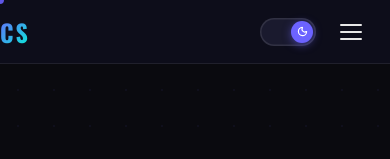
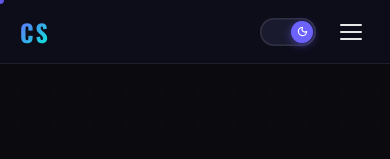
Before and after one commit to carlosaculsan-ui/my-portfolio, a React (Vite) app: page / in a window 390 px wide. Shown: the top 159 px of the page. Built offline with nearby package versions, Linux system fonts and the light colour scheme.

Commit message:
fix: replace tailwind responsive nav classes with plain css to fix mobile breakpoint

```diff
--- a/src/components/Navbar.jsx
+++ b/src/components/Navbar.jsx
@@ -163,7 +163,7 @@ export default function Navbar() {
       }}
     >
       {/* Inner container — 3-col: logo | links (true center) | controls */}
-      <div className="flex items-center w-full h-full pl-0 pr-5 md:pl-1 md:pr-8 mx-auto max-w-[1200px]">
+      <div className="nav-inner">
 
         {/* Left: Logo */}
         <div className="flex-1">
@@ -178,7 +178,7 @@ export default function Navbar() {
         </div>
 
         {/* Center: Desktop nav links */}
-        <div className="hidden md:flex items-center gap-14">
+        <div className="nav-desktop-links">
           {links.map((l) => <MagneticLink key={l} label={l} isActive={activeSection === l.toLowerCase()} />)}
         </div>
 
@@ -187,14 +187,14 @@ export default function Navbar() {
           <a
             href="#contact"
             onClick={(e) => { e.preventDefault(); scrollTo('contact'); }}
-            className="btn-hire hidden md:block"
+            className="btn-hire nav-desktop-only"
           >
             Hire Me
           </a>
           <ThemeToggle />
           {/* Mobile-only hamburger */}
           <button
-            className="md:hidden"
+            className="nav-mobile-only"
             onClick={() => setOpen((v) => !v)}
             style={{ background: 'none', border: 'none', padding: '8px' }}
             aria-label="Toggle menu"
--- a/src/index.css
+++ b/src/index.css
@@ -286,6 +286,33 @@ body {
 .magnetic {
   transition: transform 0.35s cubic-bezier(0.23, 1, 0.32, 1) !important;
   display: inline-block;
+}
+
+/* ── Navbar responsive — replaces Tailwind md: variants ─ */
+.nav-inner {
+  display: flex;
+  align-items: center;
+  width: 100%;
+  height: 100%;
+  padding: 0 1.25rem;
+  margin: 0 auto;
+  max-width: 1200px;
+}
+
+.nav-desktop-links {
+  display: none;
+  align-items: center;
+  gap: 3.5rem;
+}
+
+.nav-desktop-only { display: none; }
+.nav-mobile-only  { display: flex; }
+
+@media (min-width: 768px) {
+  .nav-inner           { padding: 0 2rem; }
+  .nav-desktop-links   { display: flex; }
+  .nav-desktop-only    { display: block; }
+  .nav-mobile-only     { display: none; }
 }
 
 /* ── Nav link underline ───────────────────────────── */
```
